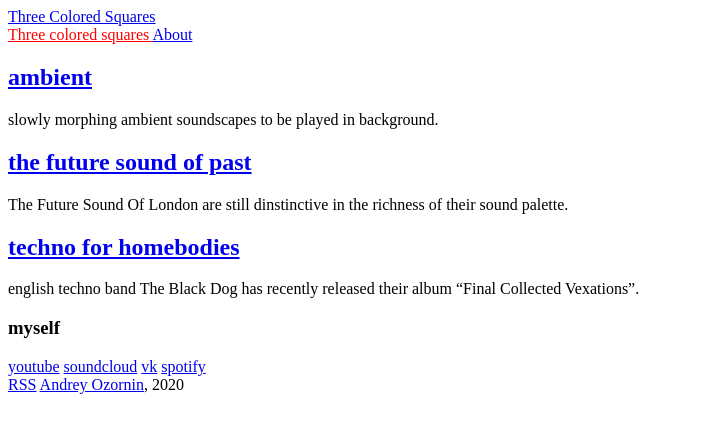
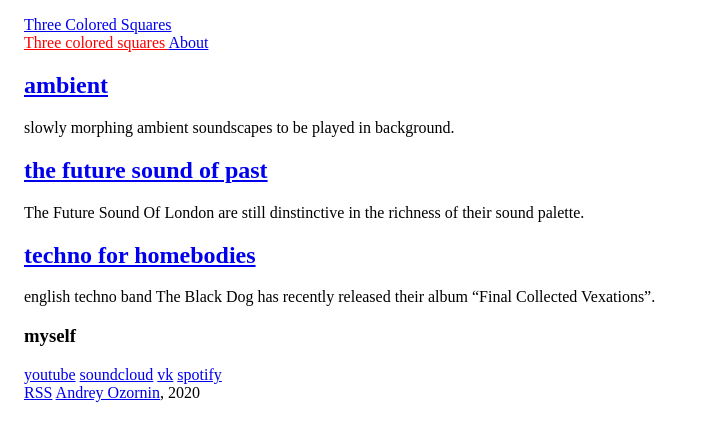
Before and after one commit to oshibka404/3sq.ozorn.in, a Jekyll site: the page built from index.html, in a window 1280 px wide. Shown: the top 441 px of the page, without its empty margins (0-710 px from the left). Built offline with Jekyll 4.4.1, drawn with Linux system fonts in a browser that asks for light colours.

Commit message:
Update main.scss

```diff
--- a/_sass/main.scss
+++ b/_sass/main.scss
@@ -1,3 +1,8 @@
+body {
+  padding: 8px 16px 24px;
+  font-family: serif;
+}
+
 .current {
   color: red;
 }
```
